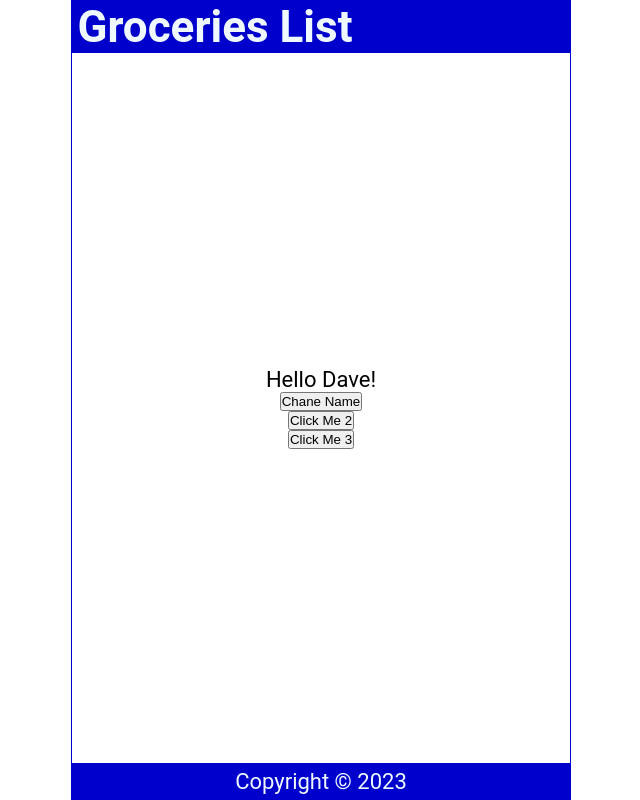
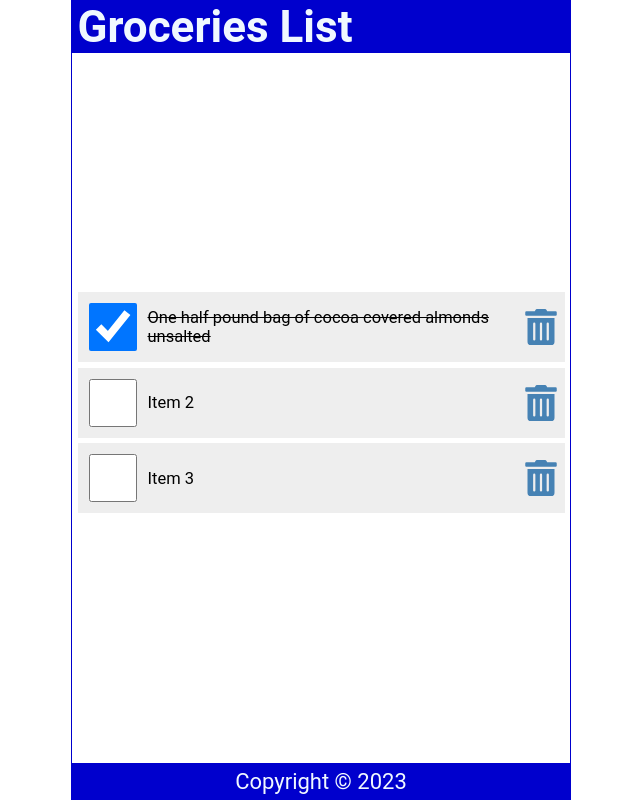
Before and after one commit to alindaByamukama/react-projects, a React (Create React App) app in the folder my-app-dir/my-react-app/: page / in a window 1280 px wide. Shown: the whole page, without its empty margins (319-959 px from the left). Built offline with nearby package versions, Linux system fonts and the light colour scheme.

Commit message:
add lists and keys - create a groceries list with useEffet hook and react-icons

```diff
--- a/my-app-dir/my-react-app/src/Content.js
+++ b/my-app-dir/my-react-app/src/Content.js
@@ -1,34 +1,64 @@
 import React from 'react'
 import { useState } from 'react'
+import { FaTrashAlt } from 'react-icons/fa'
 
 const Content = () => {
-  const [name, setName] = useState('Dave')
-  const [count, setCount] = useState(0);
+  const [items, setItems] = useState([
+    {
+      id: 1,
+      checked: true,
+      item: "One half pound bag of cocoa covered almonds unsalted"
+    },
+    {
+      id: 2,
+      checked: false,
+      item: "Item 2"
+    },
+    {
+      id: 3,
+      checked: false,
+      item: "Item 3"
+    }
+  ]);
 
-  const handleNameChange = () => {
-    const names = ['Bob', 'Kevin', 'Dave']
-    const int = Math.floor(Math.random() * 3)
-    setName(names[int])
+  const handleCheck = (id) => {
+    const listItems = items.map((item) => item.id === id ? { ...item, checked: !item.checked } : item);
+    setItems(listItems);
+    localStorage.setItem('shoppingList', JSON.stringify(listItems));
   }
 
-  const handleClick = () => {
-    setCount(count + 1)
-    setCount(count +1)
-    console.log(count)
-  }
-
-  const handleClick2 = () => {
-    console.log(count)
+  const handleDelete = (id) => {
+    const listItems = items.filter((item) => item.id !== id);
+    setItems(listItems);
+    localStorage.setItem('shoppingList', JSON.stringify(listItems));
   }
 
   return (
     <main>
-        <p onDoubleClick={handleClick}>
-            Hello {name}!
-      </p>
-      <button onClick={handleNameChange}>Chane Name</button>
-      <button onClick={handleClick}>Click Me 2</button>
-      <button onClick={handleClick2}>Click Me 3</button>
+      {items.length ? (
+        <ul>
+          {items.map((item) => (
+            <li className='item' key={item.id}>
+              <input
+                type='checkbox'
+                onChange={() => handleCheck(item.id)}
+                checked={item.checked}
+              />
+              <label
+                style={(item.checked) ? { textDecoration: 'line-through' } : null}
+                onDoubleClick={() => handleCheck(item.id)}
+              >{item.item}</label>
+              <FaTrashAlt
+                onClick={() => handleDelete(item.id)}
+                role='button'
+                tabIndex={0}
+              />
+            </li>
+          ))}
+        </ul>
+      ) : (
+        <p style={{ marginTop: '2rem' }}>Your list is empty!</p>
+      )}
     </main>
   )
 }
```
